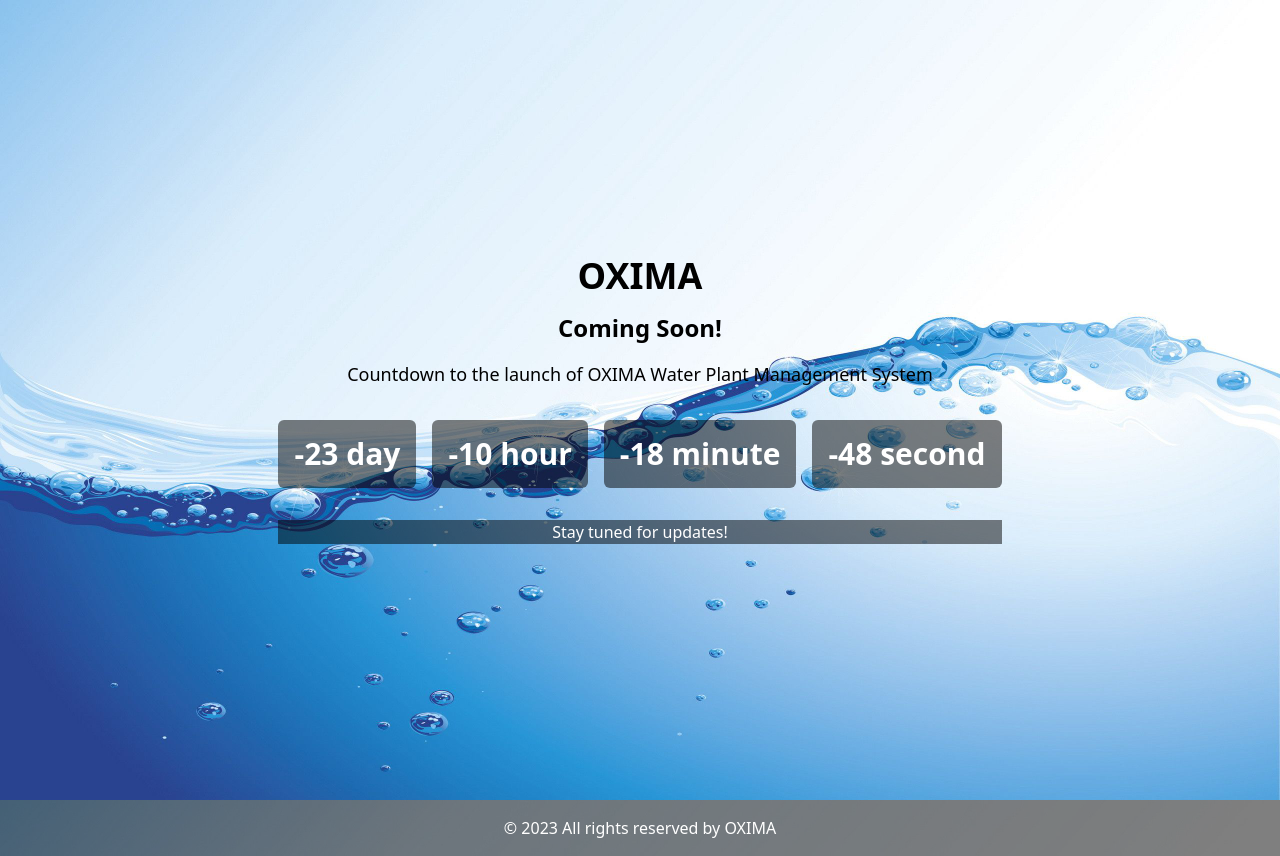
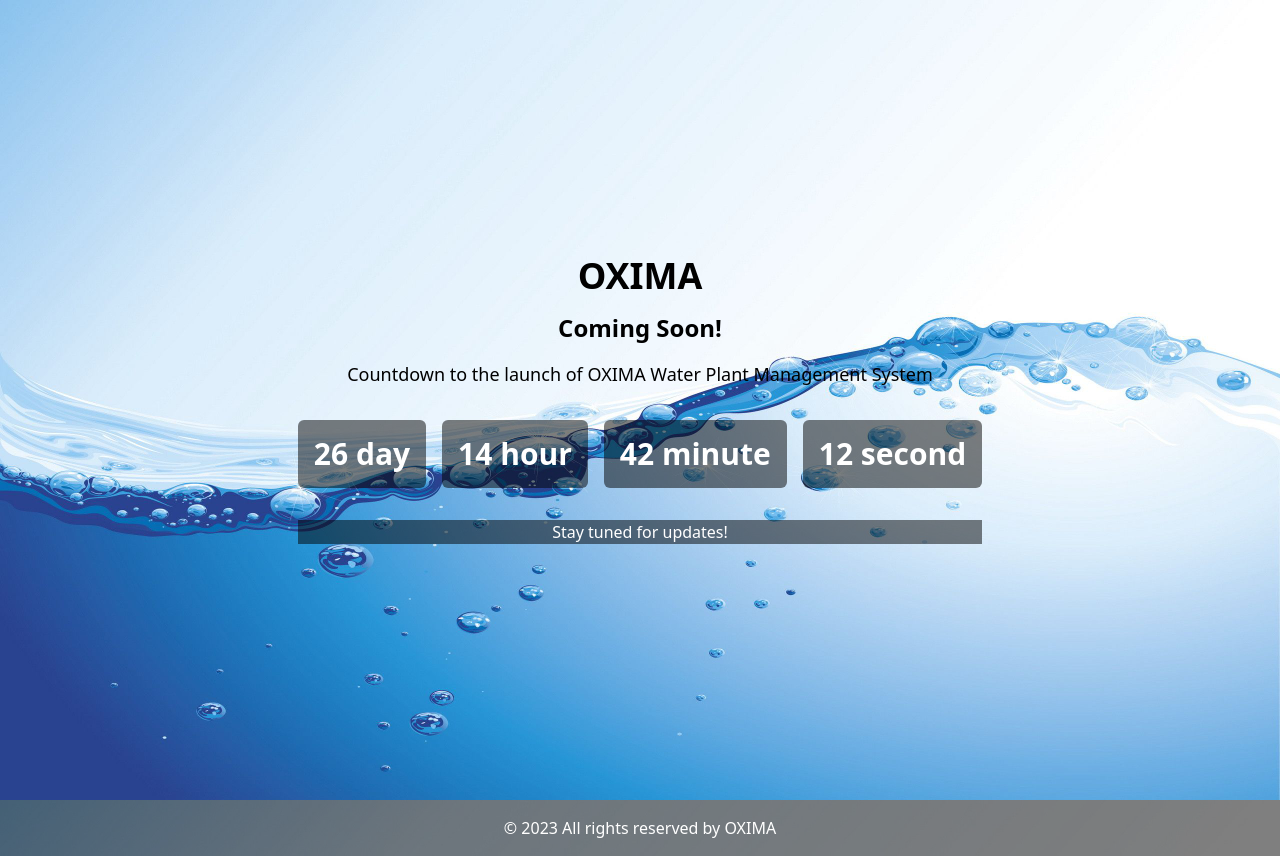
Before and after one commit to princekumar205086/New-folder, a plain HTML site: page index.html in a window 1280 px wide. Drawn offline with nearby package versions, Linux system fonts and the light colour scheme.

Commit message:
Update index.html

```diff
--- a/index.html
+++ b/index.html
@@ -40,7 +40,7 @@
 
     <script>
         const countdown = document.getElementById('countdown');
-        const launchDate = new Date('2023-12-13T00:00:00'); // December 13, 2023
+        const launchDate = new Date('2024-01-31T00:00:00');
 
         function updateCountdown() {
             const now = new Date();
```
